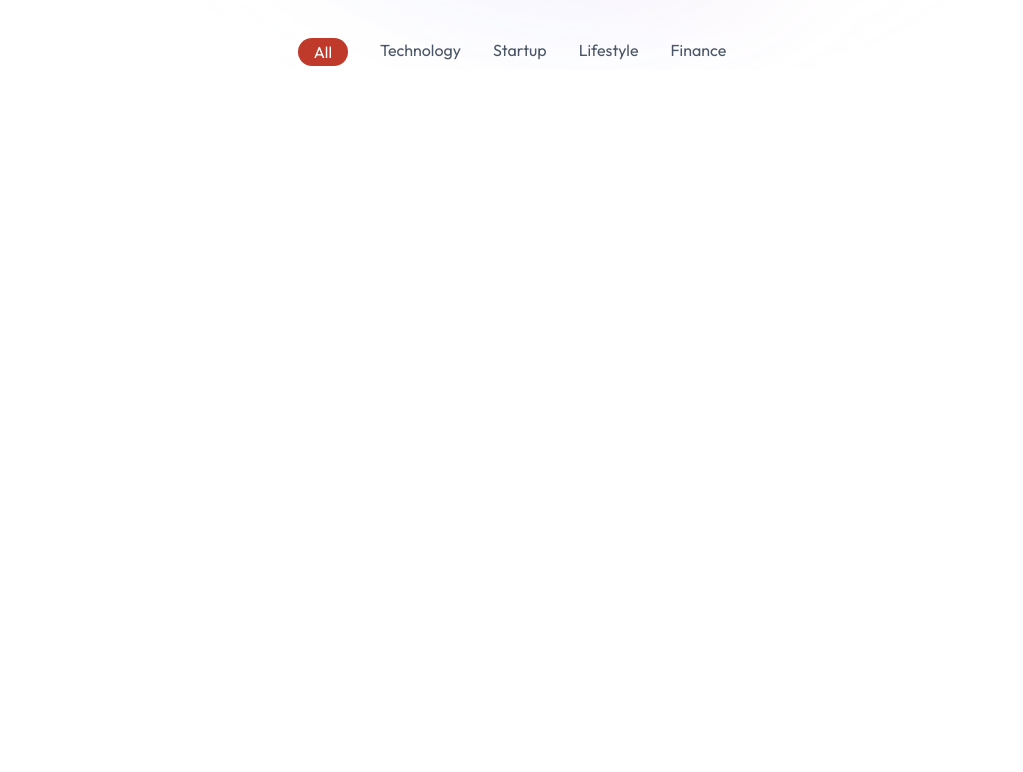
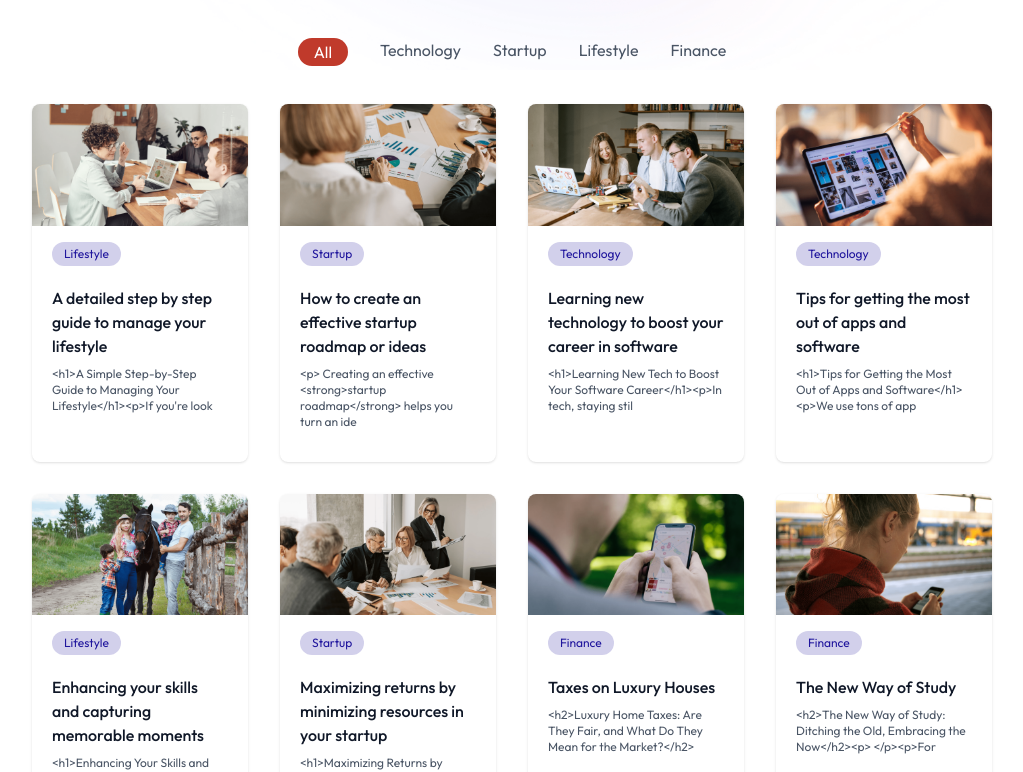
Before and after one commit to OerdBej/AIBlog, a React (Vite) app in the folder frontend/: page / in a window 1280 px wide. Shown: the part 566-1338 px from the top of the page, without its empty margins (128-1151 px from the left). Before the commit the page ends 800 px from the top, so only its background shows below. Built offline with nearby package versions, Linux system fonts and the light colour scheme.

Commit message:
filtering blogs based on tag category' '

```diff
--- a/frontend/src/components/BlogCard.jsx
+++ b/frontend/src/components/BlogCard.jsx
@@ -2,17 +2,21 @@ import React from "react";
 import { useNavigate } from "react-router-dom";
 
 const BlogCard = ({ blog }) => {
-  const { title, descrption, category, image, _id } = blog;
+  const { title, description, category, image, _id } = blog;
   const navigate = useNavigate();
 
   return (
-    <div onClick={() => navigate("/blog/${_id}")}>
-      <img src={image} className="" />
-      <span className="">{category}</span>
-      <div>
-        <h5>{title}</h5>
-        <p>{descrption.slice(0, 90)}</p>
-        <h3>blah</h3>
+    <div
+      onClick={() => navigate(`/blog/${_id}`)}
+      className="w-full rounded-lg overflow-hidden shadow hover:scale-102 hover:shadow-primary/25 duration-300 cursor-pointer"
+    >
+      <img src={image} alt="" className="aspect-video" />
+      <span className="ml-5 mt-4 px-3 py-1 inline-block bg-primary/20 rounded-full text-primary text-xs">
+        {category}
+      </span>
+      <div className="p-5">
+        <h5 className="mb-2 font-medium text-gray-900">{title}</h5>
+        <p className="mb-3 text-xs text-gray-600">{description.slice(0, 80)}</p>
       </div>
     </div>
   );
--- a/frontend/src/components/BlogList.jsx
+++ b/frontend/src/components/BlogList.jsx
@@ -30,9 +30,9 @@ const BlogList = () => {
         ))}
       </div>
       {/* items */}
-      <div>
+      <div className="grid grid-cols-1 sm:grid-cols-2 md:grid-cols-3 xl:grid-cols-4 gap-8 mb-24 mx-8 sm:mx-16 xl:mx-40">
         {blog_data
-          .filter((blog) => (menu === "ALL" ? true : blog.category === menu))
+          .filter((blog) => (menu === "All" ? true : blog.category === menu))
           .map((blog) => (
             <BlogCard key={blog._id} blog={blog} />
           ))}
```
